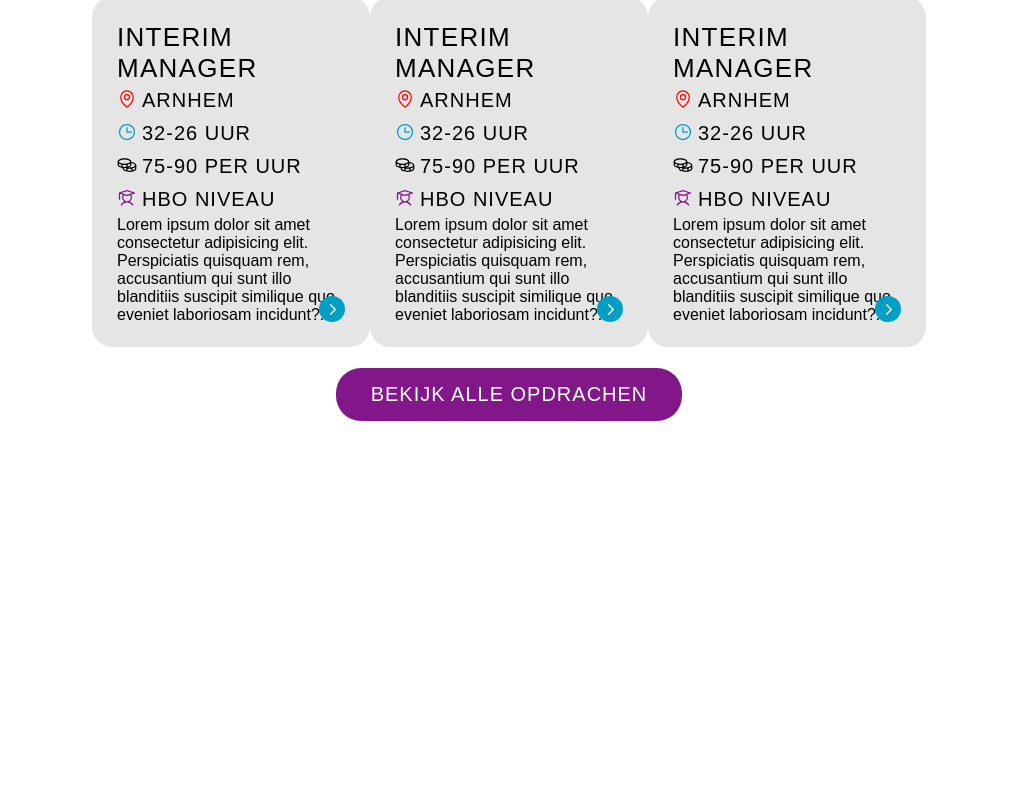
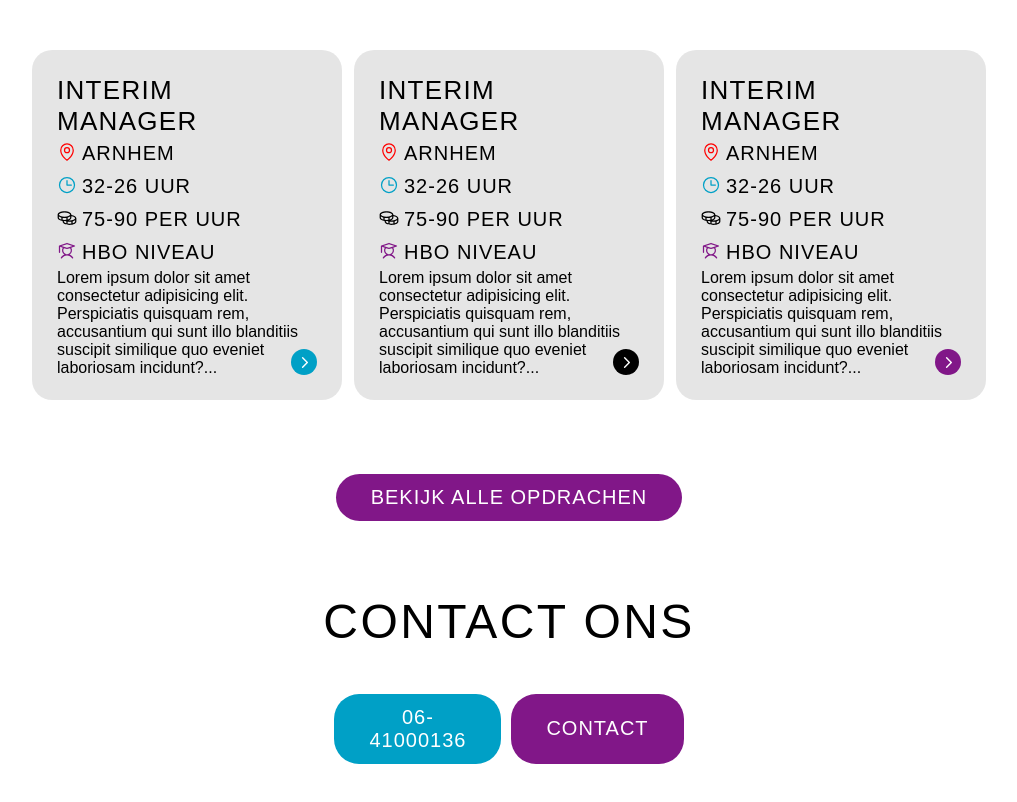
Before and after one commit to BoMaassen/fro-maassen-interim-professionals, a React (Vite) app: page / in a window 1280 px wide. Shown: the part 1154-1956 px from the top of the page, without its empty margins (131-1148 px from the left). Before the commit the page ends 1625 px from the top, so only its background shows below. Built offline with nearby package versions, Linux system fonts and the light colour scheme.

Commit message:
contact section af

```diff
--- a/src/components/assignment/Assignment.css
+++ b/src/components/assignment/Assignment.css
@@ -2,6 +2,7 @@
     display: flex;
     flex-direction: row;
     justify-content: space-between;
+    width: 100%;
 }
 
 .assignment {
--- a/src/components/assignment/Assignment.jsx
+++ b/src/components/assignment/Assignment.jsx
@@ -2,7 +2,7 @@ import "./Assignment.css"
 import Button from "../button/Button";
 import {MapPinIcon, ClockIcon, CoinsIcon, StudentIcon, CaretRightIcon } from "@phosphor-icons/react";
 
-function Assignment({place, hours, salary, education, text, title}){
+function Assignment({place, hours, salary, education, text, title, buttoncolor}){
     return(
         <article className="assignment">
                     <h3>{title}</h3>
@@ -25,7 +25,7 @@ function Assignment({place, hours, salary, education, text, title}){
                         </div>
                     </div>
                     <p>{text}</p>
-                    <Button className="icon-button" text={<CaretRightIcon size={15} color="var(--white-color)" weight="bold" />} />
+                    <Button className={`icon-button ${buttoncolor}`} text={<CaretRightIcon size={15} color="var(--white-color)" weight="bold" />} />
                 </article>
     );
 }
--- a/src/components/button/Button.css
+++ b/src/components/button/Button.css
@@ -9,13 +9,15 @@ button {
 }
 
 .text-button {
-    background-color: var(--purple-color);
-    padding: 15px 35px;
+    padding: 12px 35px;
     border-radius: 25px;
 }
 
+.equal{
+    flex: 1;
+}
+
 .icon-button {
-    background-color: var(--blue-color);
     width: 26px;
     height: 26px;
     border-radius: 50%;
--- a/src/index.css
+++ b/src/index.css
@@ -15,10 +15,27 @@
   --grey-color: #0000001A;
 }
 
+.purple{
+  background-color: var(--purple-color);
+}
+.blue{
+  background-color: var(--blue-color);
+}
+.red{
+  background-color: var(--red-color);
+}
+.white{
+  background-color: var(--white-color);
+}
+.black{
+  background-color: var(--black-color);
+}
+
 /*-----MAIN-----*/
 
 main {
-  margin: 0 223px;
+  width: 954px;
+  margin: auto;
 }
 
 /*-----FONTS-----*/
--- a/src/pages/home/Home.css
+++ b/src/pages/home/Home.css
@@ -3,6 +3,7 @@
     display: flex;
     flex-direction: row;
     justify-content: space-between;
+    align-items: center;
     height: 400px;
     margin: 50px 0;
     gap: 121px;
@@ -10,7 +11,6 @@
 
 /*-----INTRODUCTION-TEKST-----*/
 .intro-tekst{
-    height: 300px;
     flex: 2;
 }
 
@@ -32,49 +32,24 @@
     flex-direction: column;
     justify-content: space-between;
     align-items: center;
-    height: 500px;
+    height: 600px;
     margin: 50px 0;
 }
 
-/*-----ASSIGNMENTS-SECTION-----*/
-.assignment-block{
+/*-----CONTACT-SECTION-----*/
+.contact{
     display: flex;
-    width: 100%;
+    flex-direction: column;
+    align-items: center;
+    justify-content: space-around;
+    height: 215px;
+    margin: 50px 0;
 }
 
-.assignment{
-    display: flex;
-    flex-direction: column;
-    flex-basis: 310px;
-    height: 350px;
-    background-color: var(--grey-color);
-    justify-content: space-between;
-    align-items: center;
-    padding: 25px;
-    border-radius: 20px;
-    position: relative;
-}
-
-.highlights{
-    width: 100%;
-}
-
-.highlight{
+.contact-buttons{
     display: flex;
     flex-direction: row;
-    gap: 5px;
-    padding: 5px 0;
+    justify-content: center;
+    width: 325px;
+    gap: 10px;
 }
-
-.assignment button{
-    position: absolute;
-    right: 25px;
-    bottom: 25px;
-}
-
-.icon-button{
-    background-color: var(--blue-color);
-    width: 26px;
-    height: 26px;
-    border-radius: 50%;
-}
--- a/src/pages/home/home.jsx
+++ b/src/pages/home/home.jsx
@@ -20,11 +20,18 @@ function Home() {
         <section className="assignments">
             <h2>Interim opdrachten</h2>
             <div className="assignment-block">
-                <Assignment title="Interim manager" place="Arnhem" hours="32-26" salary="75-90" education="Hbo" text="Lorem ipsum dolor sit amet consectetur adipisicing elit. Perspiciatis quisquam rem, accusantium qui sunt illo blanditiis suscipit similique quo eveniet laboriosam incidunt?..."/>
-                <Assignment title="Interim manager" place="Arnhem" hours="32-26" salary="75-90" education="Hbo" text="Lorem ipsum dolor sit amet consectetur adipisicing elit. Perspiciatis quisquam rem, accusantium qui sunt illo blanditiis suscipit similique quo eveniet laboriosam incidunt?..."/>
-                <Assignment title="Interim manager" place="Arnhem" hours="32-26" salary="75-90" education="Hbo" text="Lorem ipsum dolor sit amet consectetur adipisicing elit. Perspiciatis quisquam rem, accusantium qui sunt illo blanditiis suscipit similique quo eveniet laboriosam incidunt?..."/>
+                <Assignment title="Interim manager" place="Arnhem" hours="32-26" salary="75-90" education="Hbo" buttoncolor="blue" text="Lorem ipsum dolor sit amet consectetur adipisicing elit. Perspiciatis quisquam rem, accusantium qui sunt illo blanditiis suscipit similique quo eveniet laboriosam incidunt?..."/>
+                <Assignment title="Interim manager" place="Arnhem" hours="32-26" salary="75-90" education="Hbo" buttoncolor="black" text="Lorem ipsum dolor sit amet consectetur adipisicing elit. Perspiciatis quisquam rem, accusantium qui sunt illo blanditiis suscipit similique quo eveniet laboriosam incidunt?..."/>
+                <Assignment title="Interim manager" place="Arnhem" hours="32-26" salary="75-90" education="Hbo" buttoncolor="purple" text="Lorem ipsum dolor sit amet consectetur adipisicing elit. Perspiciatis quisquam rem, accusantium qui sunt illo blanditiis suscipit similique quo eveniet laboriosam incidunt?..."/>
             </div>
-            <Button className="text-button" text="Bekijk alle opdrachen" />
+            <Button className="text-button purple" text="Bekijk alle opdrachen" />
+        </section>
+        <section className="contact">
+            <h2>Contact ons</h2>
+            <div className="contact-buttons">
+                <Button className="phone-number text-button blue equal" text="06-41000136"></Button>
+                <Button className="contact-button text-button purple equal" text="Contact"></Button>
+            </div>
         </section>
     </main>
     )
```
